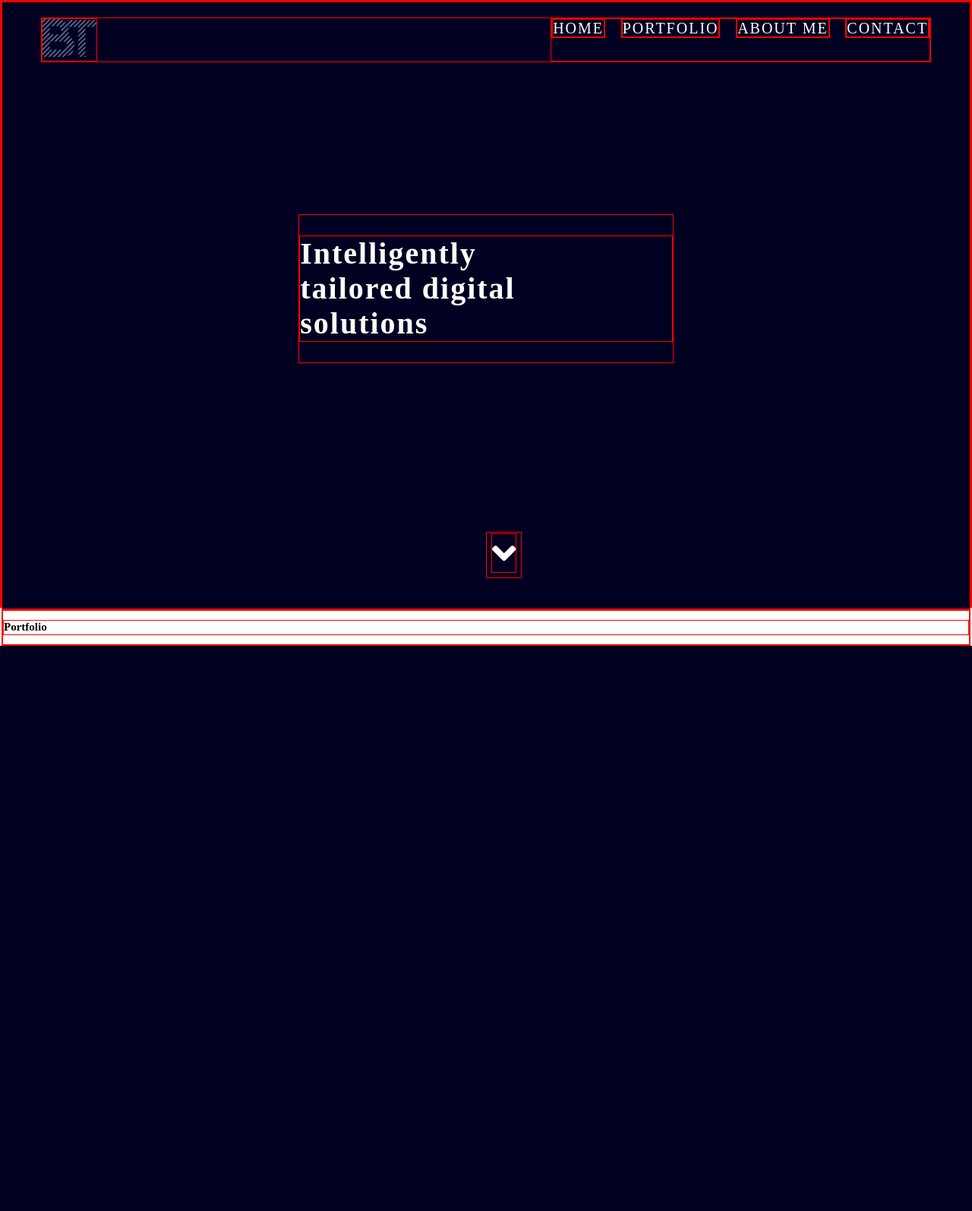
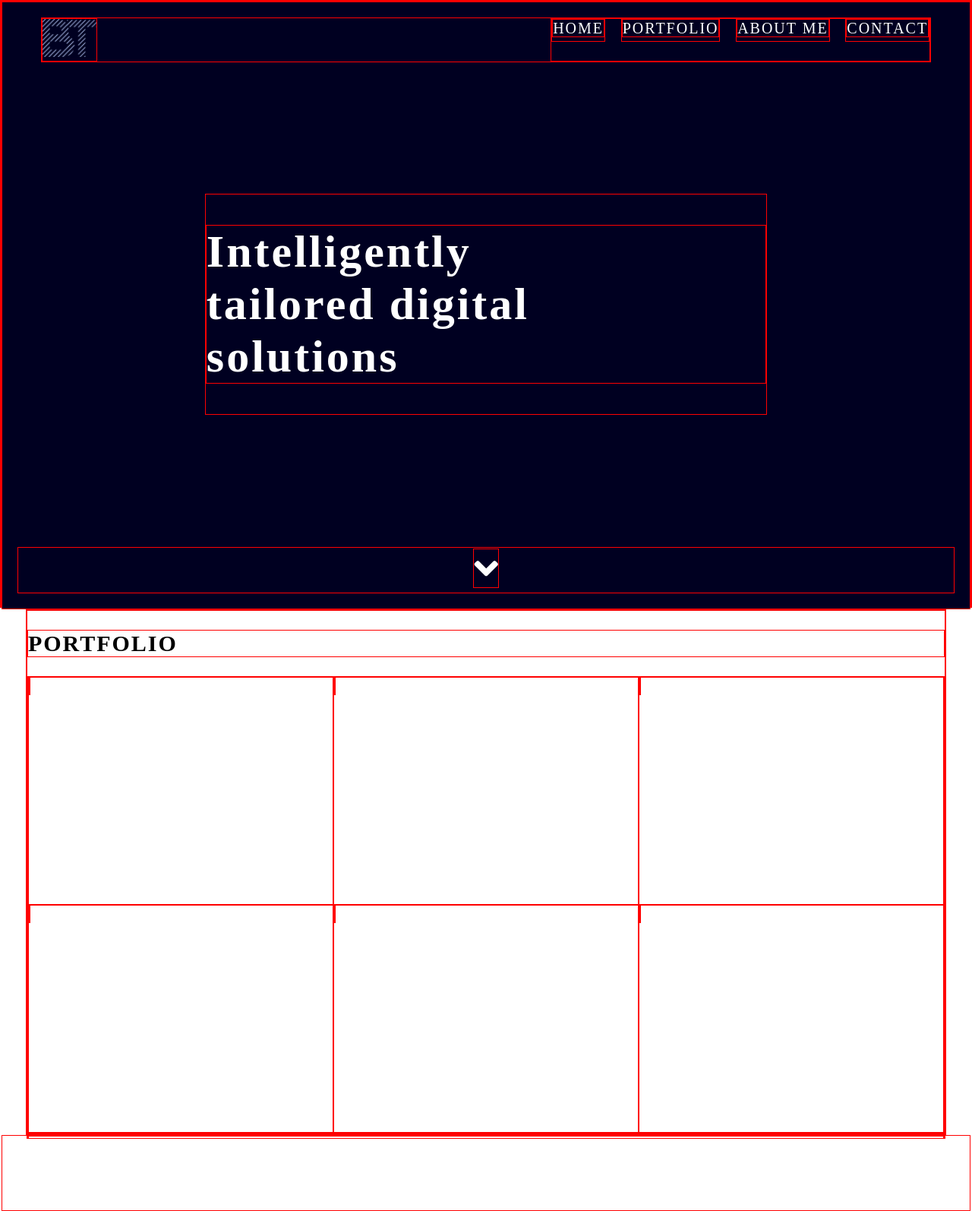
Before and after one commit to ucanfil/Portfolio-Site-V2, a PHP site: page / in a window 1280 px wide. Shown: the whole page at 76% size. Before the commit the page ends 850 px from the top, so only its background shows below. Run offline with PHP 8.4, Linux system fonts and the light colour scheme; some libraries are stand-ins or nearby versions.

Commit message:
Portfolio section added to html and its styles to css

```diff
--- a/css/style.css
+++ b/css/style.css
@@ -354,7 +354,32 @@ html, body {
     height: 100%;
     margin: 0;
     padding: 0;
+    letter-spacing: 2px;
 }
+
+nav, main {
+  width: 95%;
+  margin: 0 auto;
+}
+
+main {
+  font-size: 2rem;
+}
+
+h2 {
+  text-transform: uppercase;
+}
+
+ul {
+  list-style: none;
+  padding: 0;
+  margin: 0;
+}
+
+li {
+  display: inline-block;
+}
+
 /* ======= Header Styling ======= */
 
 header {
@@ -364,12 +389,12 @@ header {
   position: relative;
   font-size: 2rem;
   padding: 20px;
-  letter-spacing: 2px;
+  display: flex;
+  flex-direction: column;
+  justify-content: space-between;
 }
 
 nav {
-  width: 95%;
-  margin: auto;
   display: flex;
   justify-content: space-between;
 }
@@ -378,31 +403,60 @@ nav {
   height: 50px;
 }
 
-ul {
-  list-style: none;
+.top-nav {
   text-transform: uppercase;
   min-width: 500px;
   display: flex;
   justify-content: space-between;
   align-items: flex-start;
-  padding: 0;
-  margin: 0;
 }
 
-.site-top-nav li {
-  display: inline-block;
+.top-nav li {
+  height: 30px;
 }
 
 .intro {
-  width: 40%;
-  margin: 25vh auto;
+  width: 60%;
+  margin: 0 auto;
+  font-size: 3rem;
+  letter-spacing: 3px;
 }
 
 .scroll-down-button {
-  position: absolute;
-  bottom: 5%;
-  left: 50%;
   font-size: 5rem;
   color: #fff;
   background: transparent;
 }
+
+/* ======= Portfolio Section Styling ======= */
+.projects {
+  display: flex;
+  flex-wrap: wrap;
+}
+
+.project {
+  margin: 0;
+  background-position: center;
+  background-size: cover;
+  flex: 1 1 33.3%;
+  min-height: 300px;
+  min-width: 300px;
+}
+
+.project a {
+  width: 100%;
+  height: 100%;
+}
+
+.hidden-project-info {
+  display: none;
+}
+
+/* ======= About Me Styling ======= */
+
+
+/* ======= Footer Styling ======= */
+
+footer {
+  height: 100px;
+}
--- a/index.html
+++ b/index.html
@@ -12,7 +12,7 @@
     <header>
         <nav class="navbar-top">
             <a href="/"><img src="img/logo.png" alt="business-logo"></a>
-            <ul class="site-top-nav">
+            <ul class="top-nav">
                 <li><a>Home</a></li>
                 <li><a>Portfolio</a></li>
                 <li><a>About Me</a></li>
@@ -28,7 +28,63 @@
     <main>
         <section class="portfolio">
             <h2>Portfolio</h2>
+            <ul class="projects">
+                <li class="project project1">
+                    <a href="">
+                        <div class="hidden-project-info">
+                            <h3></h3>
+                            <p></p>
+                        </div>
+                    </a>
+                </li>
+                <li class="project project2">
+                    <a href="">
+                        <div class="hidden-project-info">
+                            <h3></h3>
+                            <p></p>
+                        </div>
+                    </a>
+                </li>
+                <li class="project project3">
+                    <a href="">
+                        <div class="hidden-project-info">
+                            <h3></h3>
+                            <p></p>
+                        </div>
+                    </a>
+                </li>
+                <li class="project project4">
+                    <a href="">
+                        <div class="hidden-project-info">
+                            <h3></h3>
+                            <p></p>
+                        </div>
+                    </a>
+                </li>
+                <li class="project project5">
+                    <a href="">
+                        <div class="hidden-project-info">
+                            <h3></h3>
+                            <p></p>
+                        </div>
+                    </a>
+                </li>
+                <li class="project project6">
+                    <a href="">
+                        <div class="hidden-project-info">
+                            <h3></h3>
+                            <p></p>
+                        </div>
+                    </a>
+                </li>
+            </ul>
         </section>
     </main>
+    <footer>
+        <nav class="navbar-bottom">
+            <span></span>
+            <ul class="site-bottom-nav"></ul>
+        </nav>
+    </footer>
 </body>
 </html>
```
